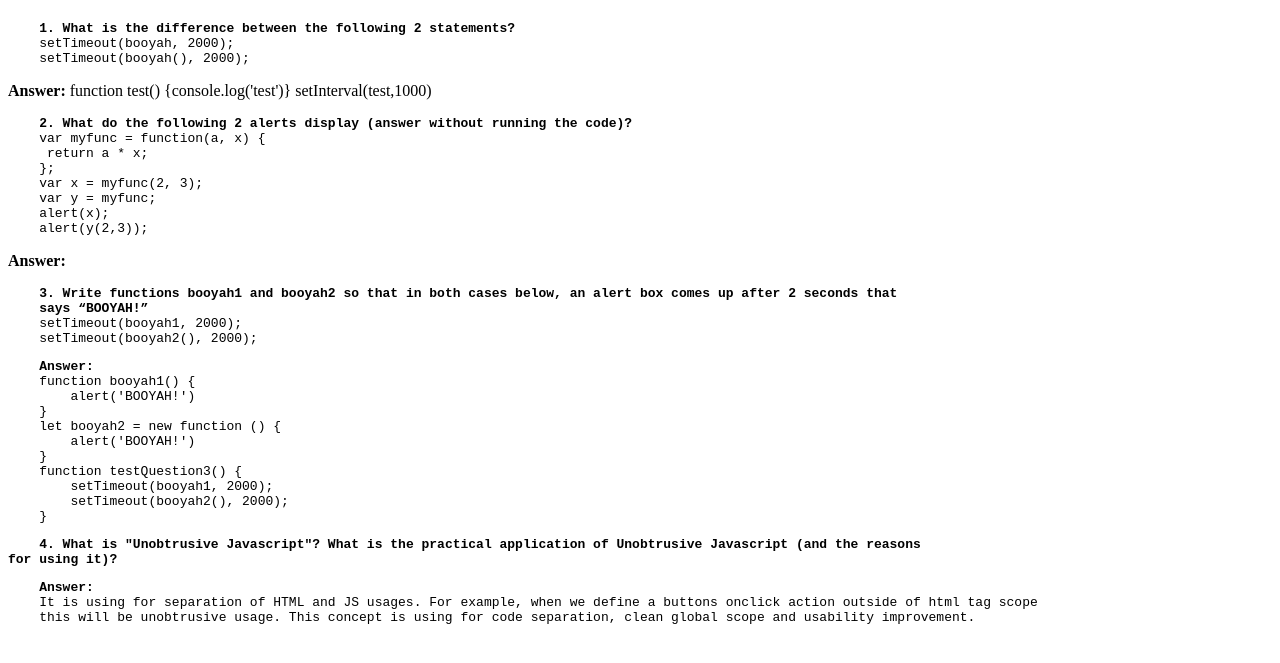
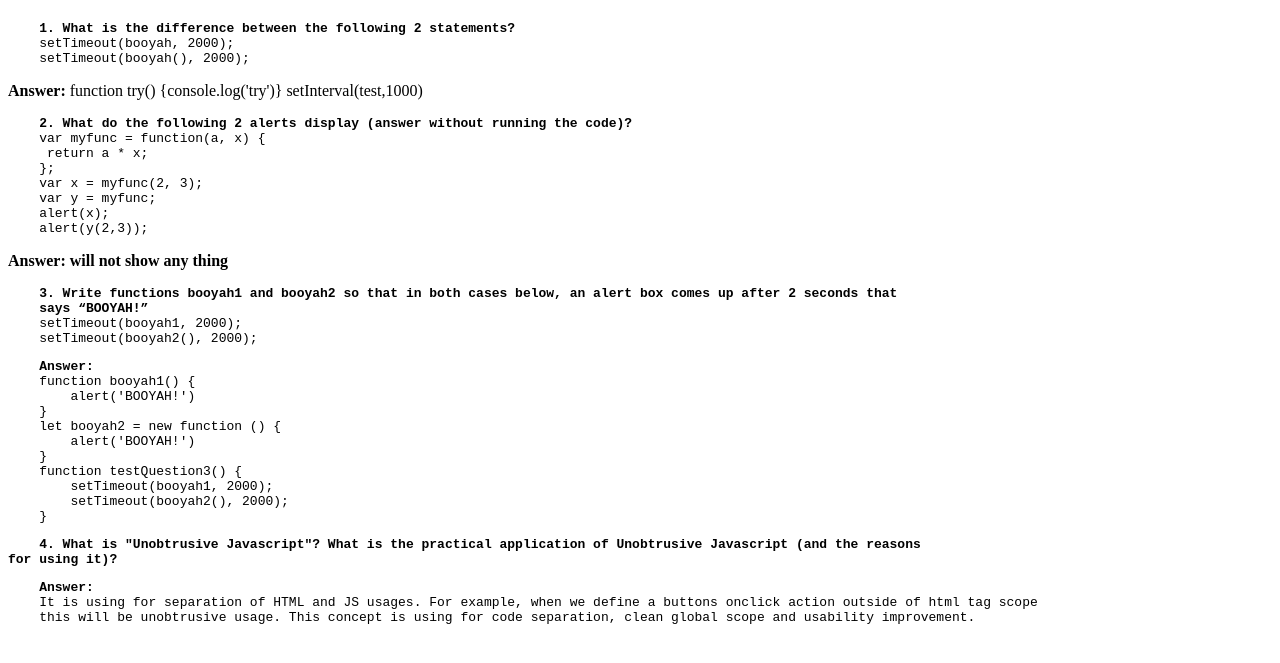
Before and after one commit to SemirJaber/WAP-May-2022, a plain HTML site: page javascript-Exercise/exercise.html in a window 1280 px wide. Shown: the part 59-722 px from the top of the page. Drawn offline with Linux system fonts and the light colour scheme.

Commit message:
exercise

```diff
--- a/javascript-Exercise/exercise.html
+++ b/javascript-Exercise/exercise.html
@@ -14,7 +14,7 @@
 </pre>
 <p>
     <b>Answer:</b>
-    function test() {console.log('test')}
+    function try() {console.log('try')}
     setInterval(test,1000)
 
 </p>
@@ -29,7 +29,8 @@
     alert(y(2,3));
 </pre>
 <p>
-    <b>Answer:</b>
+    <b>Answer:  will not show any thing</b>
+
 </p>
 <pre>
     <b>3. Write functions booyah1 and booyah2 so that in both cases below, an alert box comes up after 2 seconds that
```
